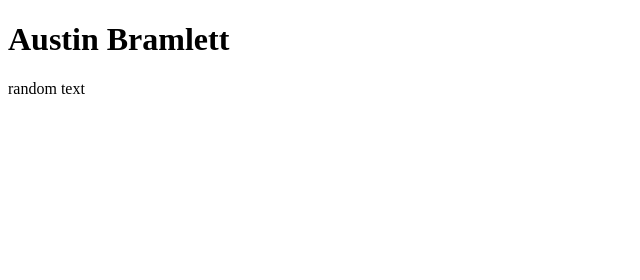
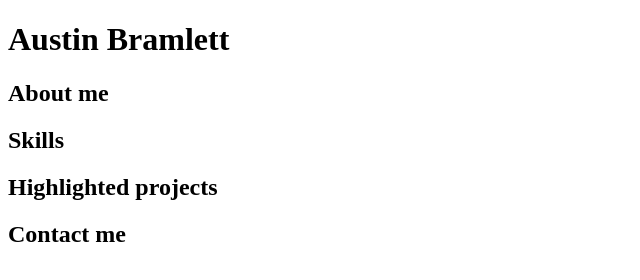
Before and after one commit to AustinBramlett/AustinBramlett.github.io, a plain HTML site: page index.html in a window 1280 px wide. Shown: the whole page, without its empty margins (0-640 px from the left). Drawn offline with Linux system fonts and the light colour scheme.

Commit message:
Add files via upload

```diff
--- a/index.html
+++ b/index.html
@@ -5,7 +5,18 @@
     </head>
     <body>
         <h1>Austin Bramlett</h1>
-        <p>random text
-        </p>
+
+       <h2>About me</h2>
+       <div class="about"></div>
+
+       <h2>Skills</h2>
+       <div class="skills"></div>
+
+       <h2>Highlighted projects</h2>
+       <div class="projects"></div>
+
+       <h2>Contact me</h2>
+       <div class="contact"></div>
+
     </body>
 </html>
```
